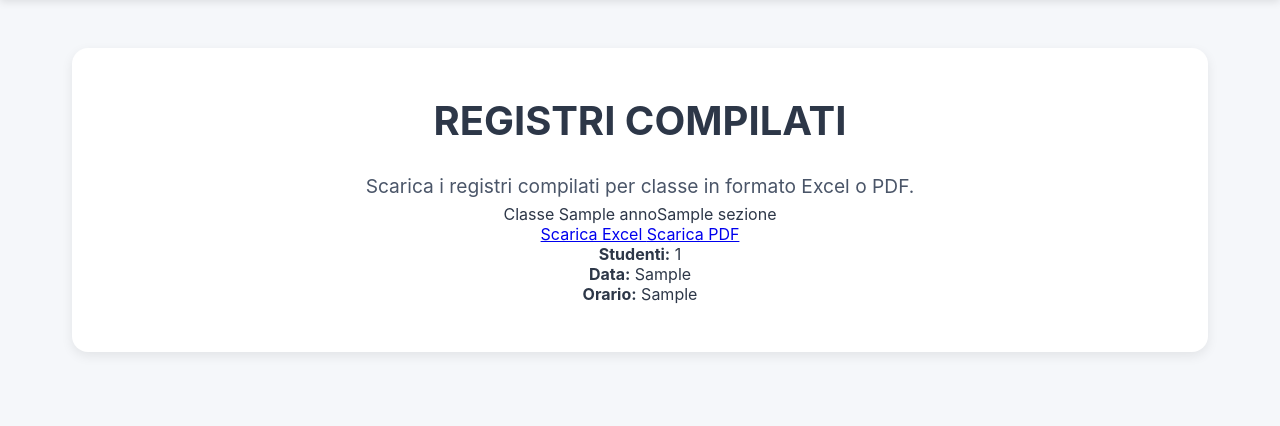
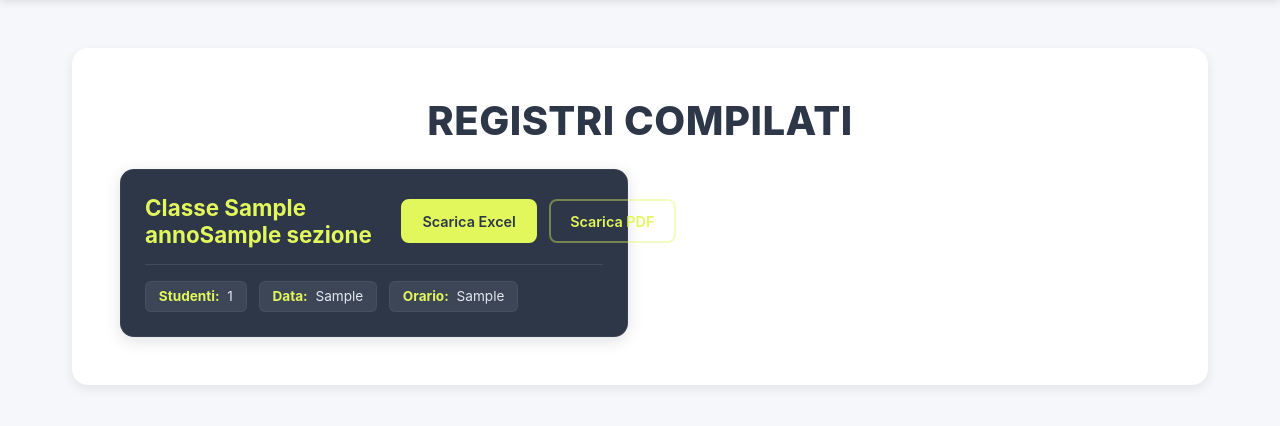
Before and after one commit to AltaMatz/RunOut, a Flask app: template templates/registri_compilati.html in a window 1280 px wide. Shown: the part 53-479 px from the top of the page. Run offline with Flask 3, Linux system fonts and the light colour scheme; the template is opened without the code that fills it: most values are stand-ins (such as "Sample title", 1, 10 or a date in 2020).

```diff
--- a/emergenza_status.json
+++ b/emergenza_status.json
@@ -1,5 +1,5 @@
 {
-  "active": true,
-  "started_at": "2026-06-02T16:47:10.377719",
-  "ended_at": null
+  "active": false,
+  "started_at": null,
+  "ended_at": "2026-06-02T20:19:34.602204"
 }
--- a/static/style.css
+++ b/static/style.css
@@ -709,3 +709,163 @@ body {
         box-shadow: 0 6px 12px rgba(0, 0, 0, 0.15);
     }
 }
+
+.section-title {
+    color: #2d3748;
+    font-weight: 800;
+    letter-spacing: 0.5px;
+    margin-bottom: 2rem;
+}
+
+/* Griglia dei Registri */
+.registri-grid {
+    display: grid;
+    grid-template-columns: 1fr;
+    gap: 1.5rem;
+    text-align: left;
+}
+
+/* Container Card principale con colore Blu-Grigio Scuro */
+.registro-card {
+    background: #2d3748;
+    color: #ffffff;
+    border-radius: 14px;
+    padding: 1.5rem;
+    box-shadow: 0 4px 15px rgba(45, 55, 72, 0.15);
+    transition: transform 0.2s ease, box-shadow 0.2s ease;
+    border: 1px solid rgba(255, 255, 255, 0.05);
+}
+
+.registro-header {
+    display: flex;
+    flex-direction: column;
+    gap: 1rem;
+    justify-content: space-between;
+    align-items: flex-start;
+    border-bottom: 1px solid rgba(255, 255, 255, 0.1);
+    padding-bottom: 1rem;
+    margin-bottom: 1rem;
+}
+
+/* Titolo della classe evidenziato in Giallo-Verde */
+.registro-title {
+    font-size: 1.4rem;
+    font-weight: 700;
+    color: #e2f75c;
+}
+
+.registro-actions {
+    display: flex;
+    gap: 0.75rem;
+    width: 100%;
+}
+
+/* Bottoni */
+.registro-btn {
+    display: inline-flex;
+    align-items: center;
+    justify-content: center;
+    padding: 0.6rem 1.2rem;
+    font-size: 0.9rem;
+    font-weight: 600;
+    text-decoration: none;
+    border-radius: 8px;
+    transition: all 0.2s ease;
+    flex: 1;
+    text-align: center;
+    min-height: 44px;
+}
+
+/* Bottone Principale Giallo-Verde con testo scuro */
+.registro-btn-main {
+    background: #e2f75c;
+    color: #2d3748;
+    border: 2px solid #e2f75c;
+}
+
+.registro-btn-main:active {
+    transform: scale(0.97);
+    opacity: 0.9;
+}
+
+/* Bottone Outline (Bordo chiaro/neon su sfondo scuro) */
+.registro-btn-outline {
+    background: transparent;
+    color: #e2f75c;
+    border: 2px solid rgba(226, 247, 92, 0.4);
+}
+
+.registro-btn-outline:active {
+    background: rgba(226, 247, 92, 0.1);
+    border-color: #e2f75c;
+}
+
+/* Metadati e Pill */
+.registro-meta-row {
+    display: flex;
+    flex-wrap: wrap;
+    gap: 0.75rem;
+}
+
+.registro-meta-pill {
+    background: rgba(255, 255, 255, 0.08);
+    color: #e2e8f0;
+    padding: 0.4rem 0.8rem;
+    border-radius: 6px;
+    font-size: 0.85rem;
+    border: 1px solid rgba(255, 255, 255, 0.05);
+}
+
+.registro-meta-pill strong {
+    color: #e2f75c; /* Label dei metadati in giallo-verde */
+    margin-right: 0.25rem;
+}
+
+/* Stato Vuoto */
+.empty-state {
+    padding: 3rem 1.5rem;
+    background: #edf2f7;
+    color: #718096;
+    border-radius: 12px;
+    font-style: italic;
+    border: 2px dashed #cbd5e0;
+}
+
+/* Media Queries per Tablet e Desktop */
+@media (min-width: 768px) {
+    .registri-grid {
+        grid-template-columns: repeat(auto-fill, minmax(340px, 1fr));
+        gap: 1.5rem;
+    }
+
+    .registro-header {
+        flex-direction: row;
+        align-items: center;
+    }
+
+    .registro-actions {
+        width: auto;
+    }
+
+    .registro-btn {
+        flex: none;
+    }
+}
+
+@media (min-width: 1024px) {
+    .registro-card:hover {
+        transform: translateY(-4px);
+        box-shadow: 0 8px 25px rgba(45, 55, 72, 0.25);
+    }
+
+    .registro-btn-main:hover {
+        background: #d4ee3a;
+        border-color: #d4ee3a;
+        box-shadow: 0 4px 12px rgba(226, 247, 92, 0.2);
+    }
+
+    .registro-btn-outline:hover {
+        border-color: #e2f75c;
+        background: rgba(226, 247, 92, 0.05);
+    }
+}
--- a/templates/elenco_studenti.html
+++ b/templates/elenco_studenti.html
@@ -25,7 +25,7 @@
         <div class="error-icon">⚠️</div>
         <div class="error-content">
             <h3>Nessuna emergenza in corso</h3>
-            <p>Il form è disabilitato perché non c'è emergenza attiva. Contatta l'RSPP per avviarne una.</p>
+            <p>Il registro non è compilabile perché non c'è alcuna emergenza in corso</p>
         </div>
     </div>
     {% endif %}
@@ -209,7 +209,7 @@ document.addEventListener('DOMContentLoaded', function() {
                 saveMessage.className = 'save-message error';
             } finally {
                 saveBtn.disabled = false;
-                saveBtn.textContent = '💾 Salva Presenze';
+                saveBtn.textContent = 'Salva Presenze';
 
                 // Nascondi il messaggio dopo 5 secondi
                 setTimeout(() => {
--- a/templates/piantina.html
+++ b/templates/piantina.html
@@ -7,7 +7,7 @@
     <div class="piantina-section">
 
         <div class="piantina-header">
-            <p>Consulta le planimetrie dell'istituto per edificio e piano.</p>
+            <h2>PIANTINA - VIE DI FUGA</h2>
         </div>
 
         <div class="content">
--- a/templates/registri_compilati.html
+++ b/templates/registri_compilati.html
@@ -5,8 +5,7 @@
 {% block content %}
 <div class="page-container">
     <div class="content-section">
-        <h2>REGISTRI COMPILATI</h2>
-        <p>Scarica i registri compilati per classe in formato Excel o PDF.</p>
+        <h2 class="section-title">REGISTRI COMPILATI</h2>
 
         {% if registri_per_classe %}
             <div class="registri-grid">
@@ -15,10 +14,9 @@
                 <div class="registro-header">
                     <div>
                         <div class="registro-title">Classe {{ classe_data.anno }}{{ classe_data.sezione }}</div>
-
                     </div>
                     <div class="registro-actions">
-                        <a href="{{ classe_data.download_url }}" class="registro-btn registro-btn-light">
+                        <a href="{{ classe_data.download_url }}" class="registro-btn registro-btn-main">
                             Scarica Excel
                         </a>
                         <a href="{{ classe_data.download_pdf_url }}" class="registro-btn registro-btn-outline">
```
Also changed, not shown: presenze.json (+36 -0 lines), templates/emergenze.html (+3 -12 lines), templates/home.html (+3 -4 lines), 4 other files.
